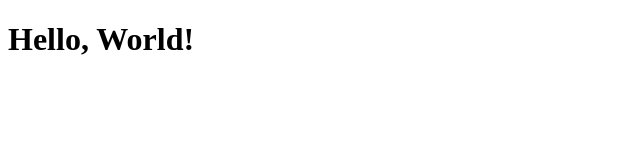
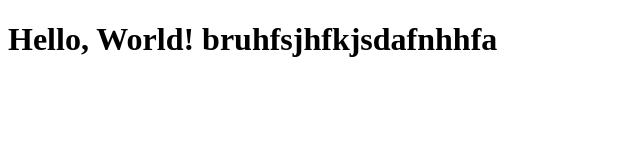
Before and after one commit to ZafeerTalha/my-project-app, a plain HTML site: page index.html in a window 1280 px wide. Shown: the whole page, without its empty margins (0-640 px from the left). Drawn offline with Linux system fonts and the light colour scheme.

Commit message:
change something

```diff
--- a/index.html
+++ b/index.html
@@ -4,6 +4,6 @@
     <title>My HTML App</title>
 </head>
 <body>
-    <h1>Hello, World!</h1>
+    <h1>Hello, World! bruhfsjhfkjsdafnhhfa</h1>
 </body>
 </html>
```
